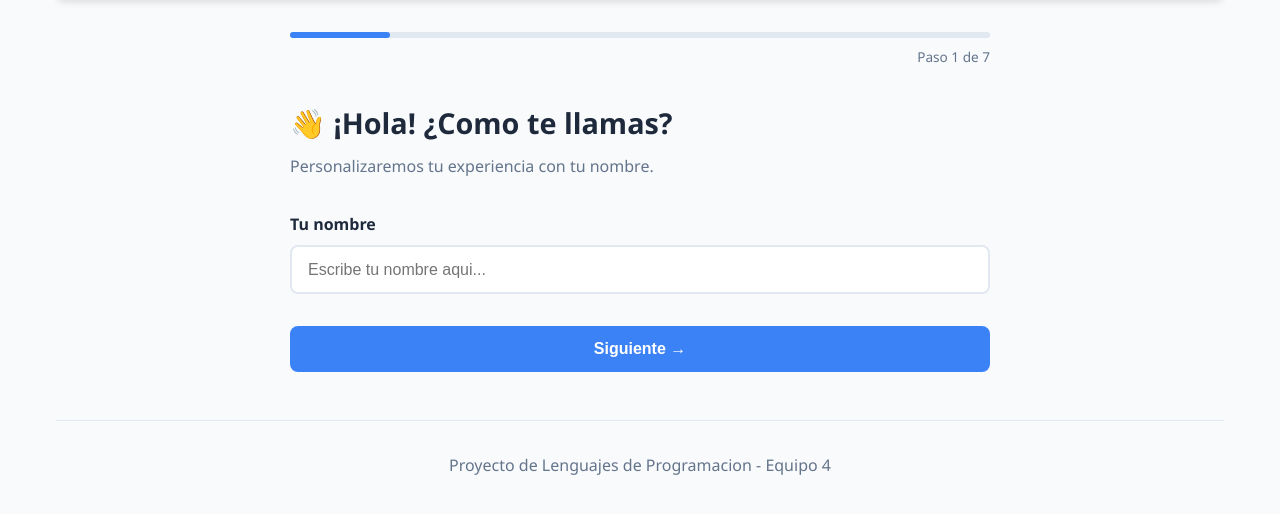
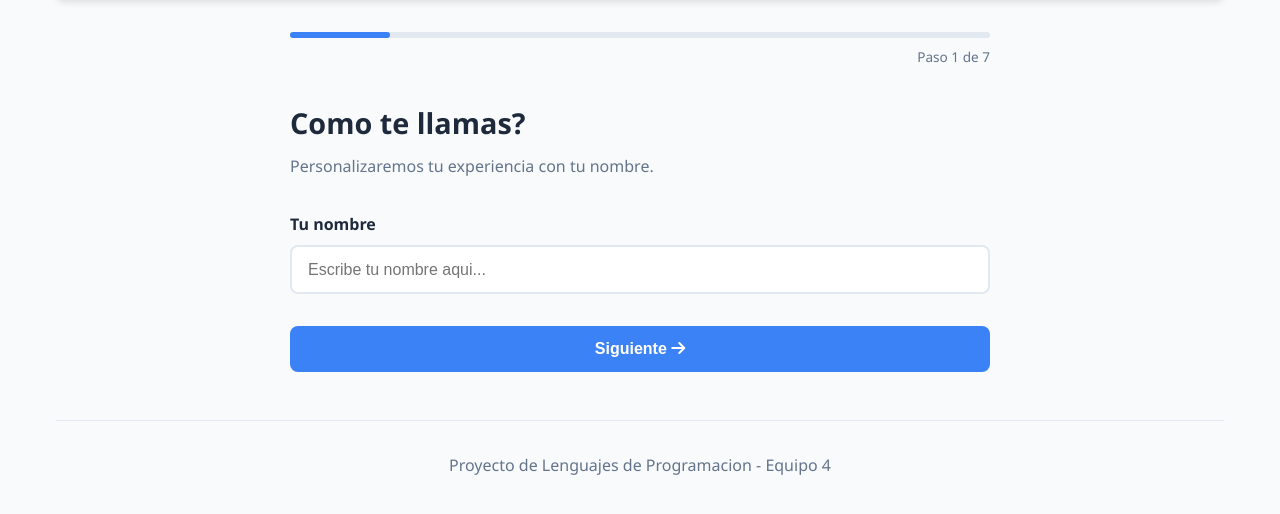
Before and after one commit to Defartion/Sistema-de-Recomendacion-de-cursos, a Flask app: page / in a window 1280 px wide. Shown: the part 180-694 px from the top of the page. Run offline with Flask 3, Linux system fonts and the light colour scheme.

Commit message:
se acomodo el indez y base html

```diff
--- a/ui/templates/base.html
+++ b/ui/templates/base.html
@@ -5,6 +5,7 @@
     <meta name="viewport" content="width=device-width, initial-scale=1.0">
     <title>{% block title %}Sistema de Recomendacion de Cursos{% endblock %}</title>
     <link rel="stylesheet" href="{{ url_for('static', filename='css/style.css') }}">
+    <link rel="stylesheet" href="https://cdnjs.cloudflare.com/ajax/libs/font-awesome/6.5.0/css/all.min.css">
 </head>
 <body>
     <div class="container">
--- a/ui/templates/index.html
+++ b/ui/templates/index.html
@@ -164,194 +152,203 @@
 
     <form action="{{ url_for('controller.recomendar') }}" method="POST" id="onboardingForm">
 
-        <!-- Campos ocultos que se llenan por JS -->
         <input type="hidden" name="categoria" id="hiddenCategoria">
         <input type="hidden" name="nivel"     id="hiddenNivel">
         <input type="hidden" name="modalidad" id="hiddenModalidad">
+        <input type="hidden" name="sexo"      id="hiddenSexo">
         <input type="hidden" name="tags"      value="">
 
-        <!-- ── PASO 1: Nombre ── -->
+        <!-- PASO 1: Nombre -->
         <div class="step active" id="step-1">
-            <h2>👋 ¡Hola! ¿Como te llamas?</h2>
+            <h2>Como te llamas?</h2>
             <p>Personalizaremos tu experiencia con tu nombre.</p>
-
             <div class="form-group">
                 <label for="nombre">Tu nombre</label>
-                <input type="text" id="nombre" name="nombre"
-                       placeholder="Escribe tu nombre aqui...">
+                <input type="text" id="nombre" name="nombre" placeholder="Escribe tu nombre aqui...">
             </div>
-
             <div class="step-actions">
                 <button type="button" class="btn btn-primary" onclick="nextStep(1)">
-                    Siguiente →
+                    Siguiente <i class="fa-solid fa-arrow-right"></i>
                 </button>
             </div>
         </div>
 
-        <!-- ── PASO 2: Edad y Sexo ── -->
+        <!-- PASO 2: Edad y Sexo -->
         <div class="step" id="step-2">
-            <h2>🙋 Cuentanos sobre ti</h2>
+            <h2>Cuentanos sobre ti</h2>
             <p>Esto nos ayuda a darte recomendaciones mas relevantes.</p>
-
             <div class="form-group">
-                <label for="edad">¿Cuantos anos tienes?</label>
-                <input type="number" id="edad" name="edad"
-                       min="10" max="100" placeholder="Ej: 22">
+                <label for="edad">Cuantos anos tienes?</label>
+                <input type="number" id="edad" name="edad" min="10" max="100" placeholder="Ej: 22">
             </div>
-
             <div class="form-group">
-                <label>¿Con cual genero te identificas?</label>
+                <label>Con cual genero te identificas?</label>
             </div>
-            <div class="cards-grid">
+            <div class="cards-grid cards-grid-3">
                 <div class="select-card" onclick="selectSingle(this, 'sexo', 'Masculino')">
-                    <span class="card-icon">👨</span>
+                    <i class="fa-solid fa-person card-icon"></i>
                     <span class="card-label">Masculino</span>
                 </div>
                 <div class="select-card" onclick="selectSingle(this, 'sexo', 'Femenino')">
-                    <span class="card-icon">👩</span>
+                    <i class="fa-solid fa-person-dress card-icon"></i>
                     <span class="card-label">Femenino</span>
                 </div>
                 <div class="select-card" onclick="selectSingle(this, 'sexo', 'Prefiero no decirlo')">
-                    <span class="card-icon">🤐</span>
+                    <i class="fa-solid fa-user-secret card-icon"></i>
                     <span class="card-label">Prefiero no decirlo</span>
                 </div>
             </div>
-            <input type="hidden" name="sexo" id="hiddenSexo">
-
             <div class="step-actions">
-                <button type="button" class="btn btn-secondary" onclick="prevStep(2)">← Atras</button>
-                <button type="button" class="btn btn-primary"   onclick="nextStep(2)">Siguiente →</button>
+                <button type="button" class="btn btn-secondary" onclick="prevStep(2)">
+                    <i class="fa-solid fa-arrow-left"></i> Atras
+                </button>
+                <button type="button" class="btn btn-primary" onclick="nextStep(2)">
+                    Siguiente <i class="fa-solid fa-arrow-right"></i>
+                </button>
             </div>
         </div>
 
-        <!-- ── PASO 3: Profesion ── -->
+        <!-- PASO 3: Profesion -->
         <div class="step" id="step-3">
-            <h2>💼 ¿Cual es tu profesion o carrera?</h2>
+            <h2>Cual es tu profesion o carrera?</h2>
             <p>Usaremos esto para recomendarte cursos relacionados a tu campo.</p>
-
             <div class="form-group">
                 <label for="profesion">Profesion o carrera</label>
                 <input type="text" id="profesion" name="profesion"
                        placeholder="Ej: Ingenieria de Sistemas, Medicina, Administracion...">
             </div>
-
             <div class="step-actions">
-                <button type="button" class="btn btn-secondary" onclick="prevStep(3)">← Atras</button>
-                <button type="button" class="btn btn-primary"   onclick="nextStep(3)">Siguiente →</button>
+                <button type="button" class="btn btn-secondary" onclick="prevStep(3)">
+                    <i class="fa-solid fa-arrow-left"></i> Atras
+                </button>
+                <button type="button" class="btn btn-primary" onclick="nextStep(3)">
+                    Siguiente <i class="fa-solid fa-arrow-right"></i>
+                </button>
             </div>
         </div>
 
-        <!-- ── PASO 4: Categoria ── -->
+        <!-- PASO 4: Categoria -->
         <div class="step" id="step-4">
-            <h2>🎯 ¿Que te gustaria aprender?</h2>
+            <h2>Que te gustaria aprender?</h2>
             <p>Selecciona hasta 3 areas que te interesen.</p>
             <p class="selection-hint">Seleccionadas: <span id="catCount">0</span> / 3</p>
-
             <div class="cards-grid">
                 <div class="select-card" onclick="selectMulti(this, 'categorias', 'Programacion', 3)">
-                    <span class="card-icon">💻</span>
+                    <i class="fa-solid fa-laptop-code card-icon"></i>
                     <span class="card-label">Programacion</span>
                 </div>
                 <div class="select-card" onclick="selectMulti(this, 'categorias', 'Datos', 3)">
-                    <span class="card-icon">📊</span>
+                    <i class="fa-solid fa-chart-bar card-icon"></i>
                     <span class="card-label">Ciencia de Datos</span>
                 </div>
                 <div class="select-card" onclick="selectMulti(this, 'categorias', 'Diseno', 3)">
-                    <span class="card-icon">🎨</span>
+                    <i class="fa-solid fa-pen-nib card-icon"></i>
                     <span class="card-label">Diseno</span>
                 </div>
                 <div class="select-card" onclick="selectMulti(this, 'categorias', 'Marketing', 3)">
-                    <span class="card-icon">📢</span>
+                    <i class="fa-solid fa-bullhorn card-icon"></i>
                     <span class="card-label">Marketing</span>
                 </div>
                 <div class="select-card" onclick="selectMulti(this, 'categorias', 'Negocios', 3)">
-                    <span class="card-icon">💼</span>
+                    <i class="fa-solid fa-briefcase card-icon"></i>
                     <span class="card-label">Negocios</span>
                 </div>
                 <div class="select-card" onclick="selectMulti(this, 'categorias', 'Idiomas', 3)">
-                    <span class="card-icon">🌎</span>
+                    <i class="fa-solid fa-language card-icon"></i>
                     <span class="card-label">Idiomas</span>
                 </div>
             </div>
-
             <div class="step-actions">
-                <button type="button" class="btn btn-secondary" onclick="prevStep(4)">← Atras</button>
-                <button type="button" class="btn btn-primary"   onclick="nextStep(4)">Siguiente →</button>
+                <button type="button" class="btn btn-secondary" onclick="prevStep(4)">
+                    <i class="fa-solid fa-arrow-left"></i> Atras
+                </button>
+                <button type="button" class="btn btn-primary" onclick="nextStep(4)">
+                    Siguiente <i class="fa-solid fa-arrow-right"></i>
+                </button>
             </div>
         </div>
 
-        <!-- ── PASO 5: Nivel ── -->
+        <!-- PASO 5: Nivel -->
         <div class="step" id="step-5">
-            <h2>📈 ¿Cual es tu nivel actual?</h2>
+            <h2>Cual es tu nivel actual?</h2>
             <p>Se honesto, asi encontramos el curso ideal para ti.</p>
-
-            <div class="cards-grid">
+            <div class="cards-grid cards-grid-3">
                 <div class="select-card" onclick="selectSingle(this, 'nivel', 'Principiante')">
-                    <span class="card-icon">🌱</span>
+                    <i class="fa-solid fa-seedling card-icon"></i>
                     <span class="card-label">Principiante</span>
                     <span class="card-sub">Estoy comenzando desde cero</span>
                 </div>
                 <div class="select-card" onclick="selectSingle(this, 'nivel', 'Intermedio')">
-                    <span class="card-icon">🚀</span>
+                    <i class="fa-solid fa-rocket card-icon"></i>
                     <span class="card-label">Intermedio</span>
                     <span class="card-sub">Ya tengo conocimientos basicos</span>
                 </div>
                 <div class="select-card" onclick="selectSingle(this, 'nivel', 'Avanzado')">
-                    <span class="card-icon">⭐</span>
+                    <i class="fa-solid fa-star card-icon"></i>
                     <span class="card-label">Avanzado</span>
                     <span class="card-sub">Domino el tema y quiero profundizar</span>
                 </div>
             </div>
-
             <div class="step-actions">
-                <button type="button" class="btn btn-secondary" onclick="prevStep(5)">← Atras</button>
-                <button type="button" class="btn btn-primary"   onclick="nextStep(5)">Siguiente →</button>
+                <button type="button" class="btn btn-secondary" onclick="prevStep(5)">
+                    <i class="fa-solid fa-arrow-left"></i> Atras
+                </button>
+                <button type="button" class="btn btn-primary" onclick="nextStep(5)">
+                    Siguiente <i class="fa-solid fa-arrow-right"></i>
+                </button>
             </div>
         </div>
 
-        <!-- ── PASO 6: Presupuesto y Tiempo ── -->
+        <!-- PASO 6: Presupuesto y Tiempo -->
         <div class="step" id="step-6">
-            <h2>💰 ¿Cuanto puedes invertir?</h2>
+            <h2>Cuanto puedes invertir?</h2>
             <p>Dinos tu presupuesto y cuantas horas tienes disponibles.</p>
-
             <div class="form-group">
-                <label for="presupuesto">Presupuesto maximo (USD)</label>
+                <label for="presupuesto">
+                    <i class="fa-solid fa-dollar-sign"></i> Presupuesto maximo (USD)
+                </label>
                 <input type="number" id="presupuesto" name="presupuesto"
                        min="0" step="0.01" placeholder="Ej: 100.00">
             </div>
             <div class="form-group">
-                <label for="tiempo">Horas disponibles para estudiar</label>
-                <input type="number" id="tiempo" name="tiempo"
-                       min="1" placeholder="Ej: 20">
+                <label for="tiempo">
+                    <i class="fa-solid fa-clock"></i> Horas disponibles para estudiar
+                </label>
+                <input type="number" id="tiempo" name="tiempo" min="1" placeholder="Ej: 20">
             </div>
-
             <div class="step-actions">
-                <button type="button" class="btn btn-secondary" onclick="prevStep(6)">← Atras</button>
-                <button type="button" class="btn btn-primary"   onclick="nextStep(6)">Siguiente →</button>
+                <button type="button" class="btn btn-secondary" onclick="prevStep(6)">
+                    <i class="fa-solid fa-arrow-left"></i> Atras
+                </button>
+                <button type="button" class="btn btn-primary" onclick="nextStep(6)">
+                    Siguiente <i class="fa-solid fa-arrow-right"></i>
+                </button>
             </div>
         </div>
 
-        <!-- ── PASO 7: Modalidad ── -->
+        <!-- PASO 7: Modalidad -->
         <div class="step" id="step-7">
-            <h2>🎓 ¿Como prefieres estudiar?</h2>
+            <h2>Como prefieres estudiar?</h2>
             <p>Elige el formato que mejor se adapta a tu rutina.</p>
-
-            <div class="cards-grid">
+            <div class="cards-grid cards-grid-2">
                 <div class="select-card" onclick="selectSingle(this, 'modalidad', 'Sincrono')">
-                    <span class="card-icon">🎥</span>
+                    <i class="fa-solid fa-video card-icon"></i>
                     <span class="card-label">En vivo</span>
                     <span class="card-sub">Clases con horario fijo y profesor en tiempo real</span>
                 </div>
                 <div class="select-card" onclick="selectSingle(this, 'modalidad', 'Asincrono')">
-                    <span class="card-icon">⏱️</span>
+                    <i class="fa-solid fa-circle-play card-icon"></i>
                     <span class="card-label">A mi ritmo</span>
                     <span class="card-sub">Accede cuando quieras, sin horarios fijos</span>
                 </div>
             </div>
-
             <div class="step-actions">
-                <button type="button" class="btn btn-secondary" onclick="prevStep(7)">← Atras</button>
-                <button type="submit" class="btn btn-primary">Ver mis recomendaciones 🎓</button>
+                <button type="button" class="btn btn-secondary" onclick="prevStep(7)">
+                    <i class="fa-solid fa-arrow-left"></i> Atras
+                </button>
+                <button type="submit" class="btn btn-primary">
+                    Ver mis recomendaciones <i class="fa-solid fa-graduation-cap"></i>
+                </button>
             </div>
         </div>
 
@@ -360,83 +357,51 @@
 
 <script>
     const TOTAL_STEPS = 7;
-    let currentStep = 1;
-
-    // Almacena selecciones multiples
     const multiSelections = { categorias: [] };
-    // Almacena selecciones simples
     const singleSelections = {};
 
     function showStep(n) {
         document.querySelectorAll('.step').forEach(s => s.classList.remove('active'));
         document.getElementById('step-' + n).classList.add('active');
-        const pct = (n / TOTAL_STEPS) * 100;
-        document.getElementById('progressBar').style.width = pct + '%';
+        document.getElementById('progressBar').style.width = (n / TOTAL_STEPS * 100) + '%';
         document.getElementById('progressText').textContent = 'Paso ' + n + ' de ' + TOTAL_STEPS;
-        currentStep = n;
         window.scrollTo(0, 0);
     }
 
-    // Seleccion de una sola opcion
     function selectSingle(card, group, value) {
-        // Deseleccionar todas las cards del mismo grupo en este paso
-        card.closest('.step').querySelectorAll('.select-card').forEach(c => {
-            c.classList.remove('selected');
-        });
+        card.closest('.cards-grid').querySelectorAll('.select-card').forEach(c => c.classList.remove('selected'));
         card.classList.add('selected');
         singleSelections[group] = value;
-
-        // Actualizar hidden inputs
-        const map = {
-            'sexo':     'hiddenSexo',
-            'nivel':    'hiddenNivel',
-            'modalidad':'hiddenModalidad'
-        };
-        if (map[group]) {
-            document.getElementById(map[group]).value = value;
-        }
+        const map = { sexo: 'hiddenSexo', nivel: 'hiddenNivel', modalidad: 'hiddenModalidad' };
+        if (map[group]) document.getElementById(map[group]).value = value;
     }
 
-    // Seleccion multiple con limite
     function selectMulti(card, group, value, maxSelect) {
         const arr = multiSelections[group];
         const idx = arr.indexOf(value);
-
         if (idx > -1) {
-            // Ya estaba seleccionado → deseleccionar
             arr.splice(idx, 1);
             card.classList.remove('selected');
         } else {
-            if (arr.length >= maxSelect) {
-                alert('Puedes seleccionar maximo ' + maxSelect + ' opciones.');
-                return;
-            }
+            if (arr.length >= maxSelect) { alert('Puedes seleccionar maximo ' + maxSelect + ' opciones.'); return; }
             arr.push(value);
             card.classList.add('selected');
         }
-
-        // Actualizar contador
         if (group === 'categorias') {
             document.getElementById('catCount').textContent = arr.length;
-            // Usamos la primera categoria seleccionada como principal
             document.getElementById('hiddenCategoria').value = arr[0] || '';
         }
     }
 
     function nextStep(from) {
-        // Validaciones por paso
-        if (from === 1) {
-            const nombre = document.getElementById('nombre').value.trim();
-            if (!nombre) { alert('Por favor escribe tu nombre.'); return; }
+        if (from === 1 && !document.getElementById('nombre').value.trim()) {
+            alert('Por favor escribe tu nombre.'); return;
         }
-        if (from === 2) {
-            if (!singleSelections['sexo']) { alert('Por favor selecciona una opcion de genero.'); return; }
+        if (from === 2 && !singleSelections['sexo']) {
+            alert('Por favor selecciona una opcion de genero.'); return;
         }
         if (from === 4) {
-            if (multiSelections['categorias'].length === 0) {
-                alert('Por favor selecciona al menos una categoria.'); return;
-            }
-            // Llenar el hidden con la primera seleccionada
+            if (multiSelections['categorias'].length === 0) { alert('Por favor selecciona al menos una categoria.'); return; }
             document.getElementById('hiddenCategoria').value = multiSelections['categorias'][0];
         }
         if (from === 5) {
@@ -444,11 +409,10 @@
             document.getElementById('hiddenNivel').value = singleSelections['nivel'];
         }
         if (from === 6) {
-            const p = document.getElementById('presupuesto').value;
-            const t = document.getElementById('tiempo').value;
-            if (!p || !t) { alert('Por favor completa presupuesto y tiempo.'); return; }
+            if (!document.getElementById('presupuesto').value || !document.getElementById('tiempo').value) {
+                alert('Por favor completa presupuesto y tiempo.'); return;
+            }
         }
-
         showStep(from + 1);
     }
 
```
Also changed, not shown: other parts of ui/templates/index.html (+26 -41 lines).
